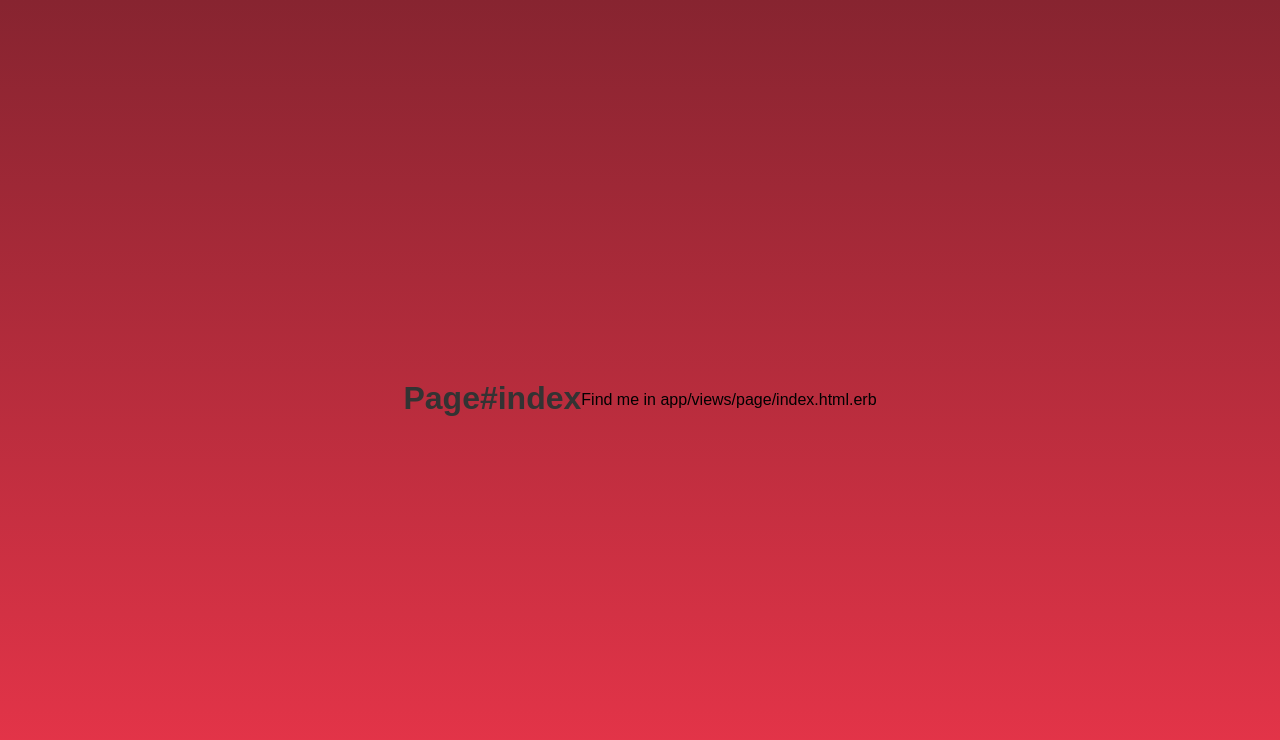
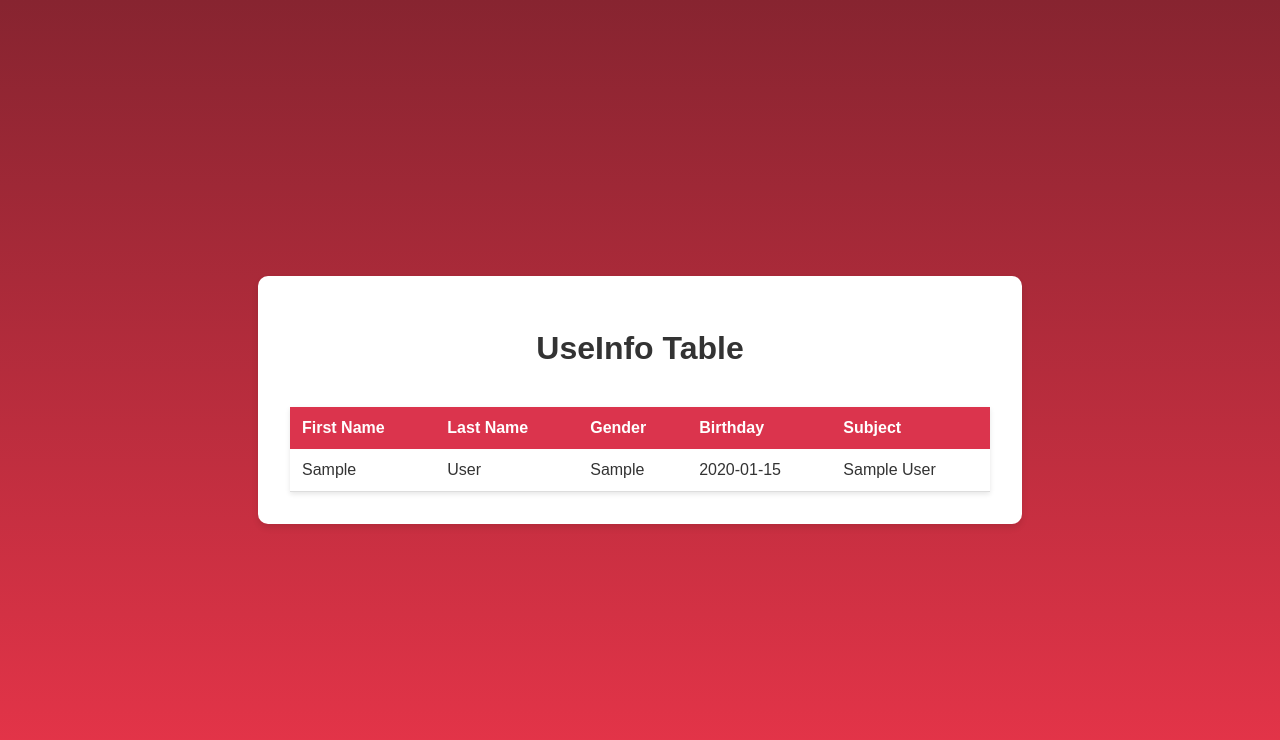
Before and after one commit to netdy/railsByNetdy, a Rails app: page /page in a window 1280 px wide. Shown: the top 740 px of the page. Run offline with Rails 7, Linux system fonts and the light colour scheme; the visitor is signed in with stand-in values (Sample User, id 1); tables that the repository leaves empty hold one stand-in row (values such as "Sample post"); some libraries are stand-ins or nearby versions.

Commit message:
add : view for page

```diff
--- a/app/assets/stylesheets/application.css
+++ b/app/assets/stylesheets/application.css
@@ -119,4 +119,43 @@ input[type="submit"]:hover {
 }
 
 
-/* ------------------------------------- login ------------------------------------- */
+/* ------------------------------------- table ------------------------------------- */
+
+.container-page {
+    background-color: white;
+    padding: 2rem;
+    border-radius: 10px;
+    box-shadow: 0 4px 6px rgba(0, 0, 0, 0.1);
+    width: 100%;
+    max-width: 700px;
+    transition: all 0.3 ease;
+    display: flex;
+    flex-direction: column;
+    margin: auto;
+  }
+
+    .user-info-table {
+    width: 100%;
+    border-collapse: collapse;
+    margin-top: 1rem;
+    box-shadow: 0 2px 5px rgba(0, 0, 0, 0.1);
+    background-color: #ffffff;
+  }
+
+  .table-header {
+    background-color: #db344d;
+    color: #ffffff;
+    padding: 0.75rem;
+    text-align: left;
+    font-weight: bold;
+  }
+
+  .table-row:hover {
+    background-color: #e1e1e1;
+  }
+
+  .table-data {
+    padding: 0.75rem;
+    border-bottom: 1px solid #ddd;
+    color: #333;
+  }
--- a/app/controllers/page_controller.rb
+++ b/app/controllers/page_controller.rb
@@ -2,6 +2,7 @@ class PageController < ApplicationController
   before_action :authenticate_user
 
   def index
+    @user = UserInfo.all
   end
 
   def authenticate_user
--- a/app/views/page/index.html.erb
+++ b/app/views/page/index.html.erb
@@ -1,2 +1,27 @@
-<h1>Page#index</h1>
-<p>Find me in app/views/page/index.html.erb</p>
+<body>
+    <div class="container-page">
+<h1 class="page-title">UseInfo Table</h1>
+<table class="user-info-table">
+  <thead>
+    <tr>
+      <th class="table-header">First Name</th>
+      <th class="table-header">Last Name</th>
+      <th class="table-header">Gender</th>
+      <th class="table-header">Birthday</th>
+      <th class="table-header">Subject</th>
+    </tr>
+  </thead>
+  <tbody>
+    <% @user.each do |user_info| %>
+      <tr class="table-row">
+        <td class="table-data"><%= user_info.FirstName %></td>
+        <td class="table-data"><%= user_info.LastName %></td>
+        <td class="table-data"><%= user_info.Gender %></td>
+        <td class="table-data"><%= user_info.DateOfBirth %></td>
+        <td class="table-data"><%= user_info.Subject %></td>
+      </tr>
+    <% end %>
+  </tbody>
+</table>
+    </div>
+</body>
```
